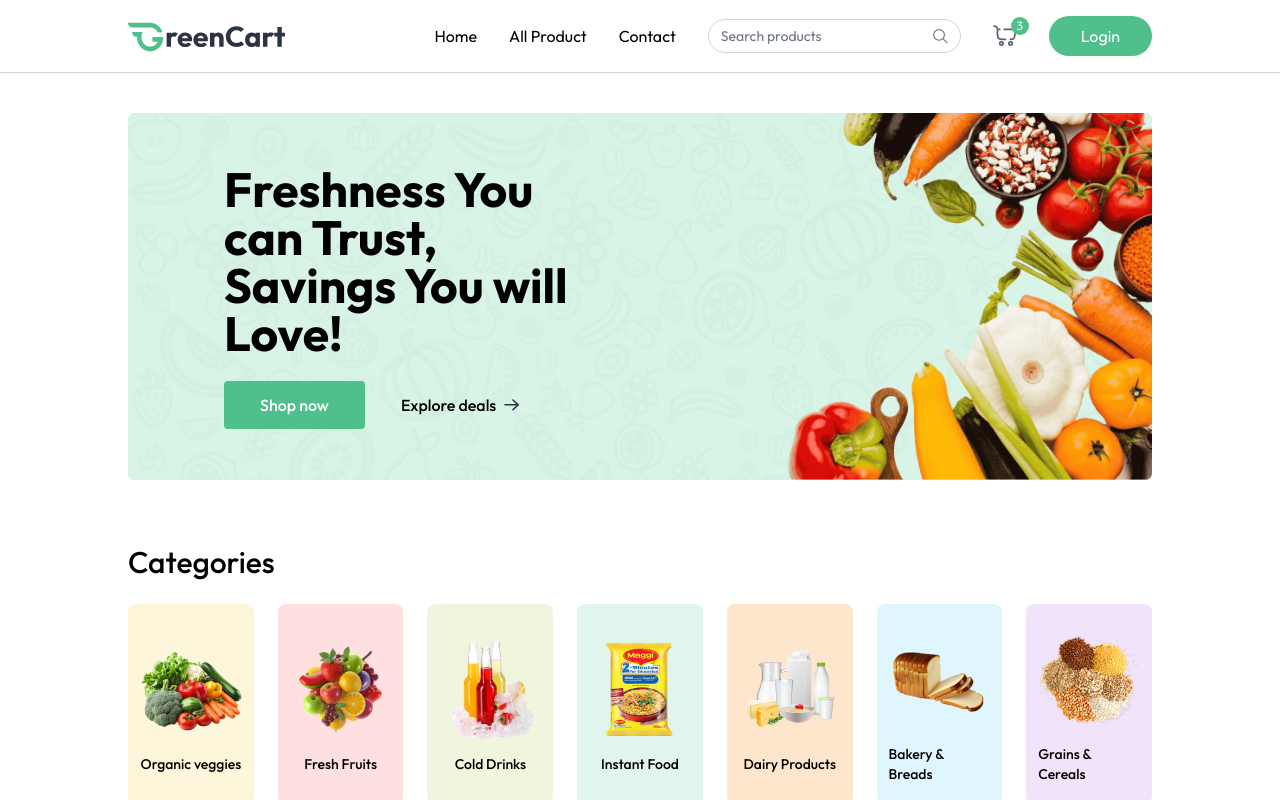
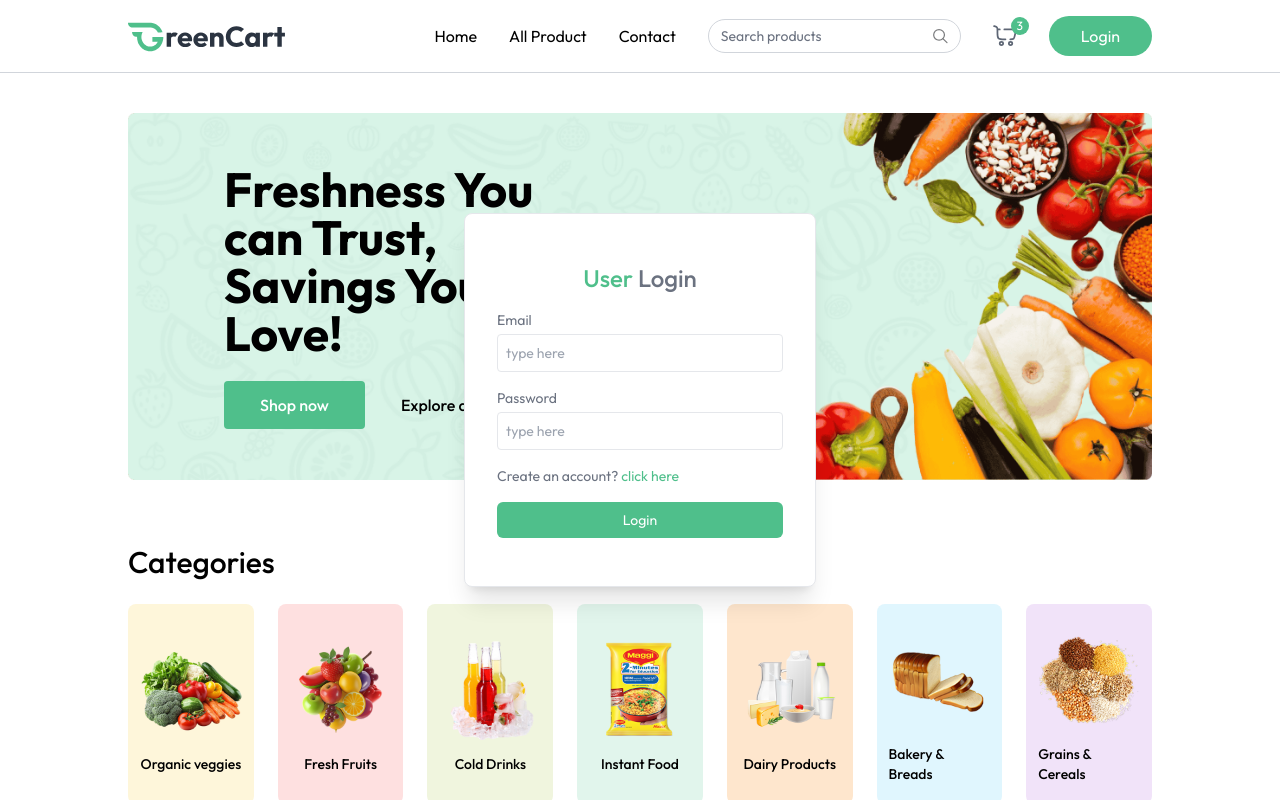
Before and after one commit to Navneeth-7989/greencart-mern, a React (Vite) app in the folder client/: page / in a window 1280 px wide. Both pictures are taken after a click on the button "Login". Shown: the top 800 px of the page. Built offline with nearby package versions, Linux system fonts and the light colour scheme.

Commit message:
feat: complete login form and functionality

```diff
--- a/client/src/App.jsx
+++ b/client/src/App.jsx
@@ -4,14 +4,18 @@ import Navbar from './components/Navbar'
 import { Routes, Route, useLocation } from 'react-router-dom'
 import Home from './pages/Home'
 import Footer from './components/Footer'
+import { useAppContext } from './context/AppContext'
+import Login from './components/Login'
 
 
 const App = () => {
 
   const isSellerPath = useLocation().pathname.includes("seller");
+  const {showUserLogin} = useAppContext()
   return (
     <div>
       {isSellerPath ? null : <Navbar />}
+      {showUserLogin ? <Login/> :  null}
 
       <Toaster />
 
--- /dev/null
+++ b/client/src/components/Login.jsx
@@ -0,0 +1,59 @@
+import React from 'react'
+import { useAppContext } from '../context/AppContext';
+
+const Login = () => {
+
+    const {setShowUserLogin, setUser} = useAppContext()
+
+     const [state, setState] = React.useState("login");
+    const [name, setName] = React.useState("");
+    const [email, setEmail] = React.useState("");
+    const [password, setPassword] = React.useState("");
+
+const onSubmitHandler = async (event)=>{
+    event.preventDefault();
+    setUser({
+        email: "test@greatstack.dev",
+        name: "Navneeth"
+    })
+    setShowUserLogin(false)
+}
+
+  return (
+    <div onClick={()=>{setShowUserLogin(false)}} className='fixed top-0 bottom-0 left-0 right-0 z-30 flex items-center text-sm text-gray-600 bg-black/50np '>
+       <form onSubmit={onSubmitHandler} onClick={(e)=>e.stopPropagation()} className="flex flex-col gap-4 m-auto items-start p-8 py-12 w-80 sm:w-[352px] text-gray-500 rounded-lg shadow-xl border border-gray-200 bg-white">
+            <p className="text-2xl font-medium m-auto">
+                <span className="text-primary">User</span> {state === "login" ? "Login" : "Sign Up"}
+            </p>
+            {state === "register" && (
+                <div className="w-full">
+                    <p>Name</p>
+                    <input onChange={(e) => setName(e.target.value)} value={name} placeholder="type here" className="border border-gray-200 rounded w-full p-2 mt-1 outline-primary" type="text" required />
+                </div>
+            )}
+            <div className="w-full ">
+                <p>Email</p>
+                <input onChange={(e) => setEmail(e.target.value)} value={email} placeholder="type here" className="border border-gray-200 rounded w-full p-2 mt-1 outline-primary" type="email" required />
+            </div>
+            <div className="w-full ">
+                <p>Password</p>
+                <input onChange={(e) => setPassword(e.target.value)} value={password} placeholder="type here" className="border border-gray-200 rounded w-full p-2 mt-1 outline-primary" type="password" required />
+            </div>
+            {state === "register" ? (
+                <p>
+                    Already have account? <span onClick={() => setState("login")} className="text-primary cursor-pointer">click here</span>
+                </p>
+            ) : (
+                <p>
+                    Create an account? <span onClick={() => setState("register")} className="text-primary cursor-pointer">click here</span>
+                </p>
+            )}
+            <button className="bg-primary hover:bg-indigo-dull transition-all text-white w-full py-2 rounded-md cursor-pointer">
+                {state === "register" ? "Create Account" : "Login"}
+            </button>
+        </form>
+    </div>
+  )
+}
+
+export default Login
```
